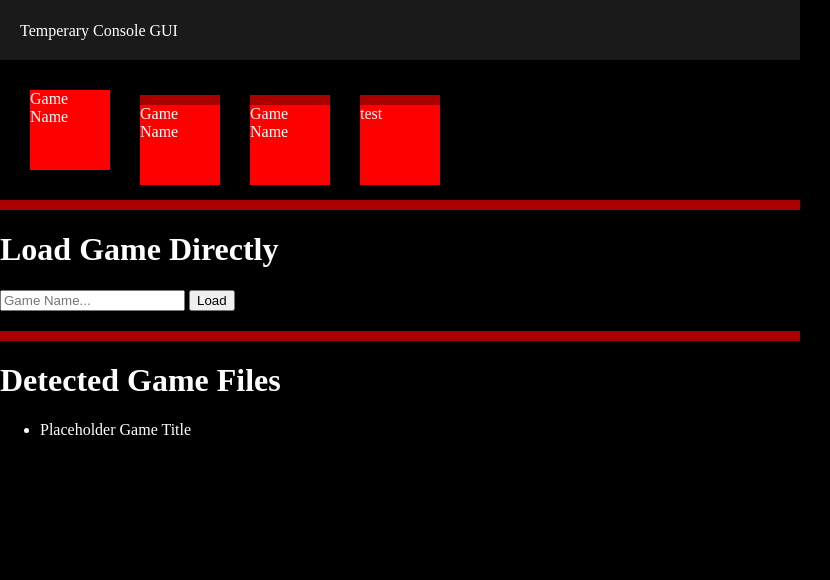
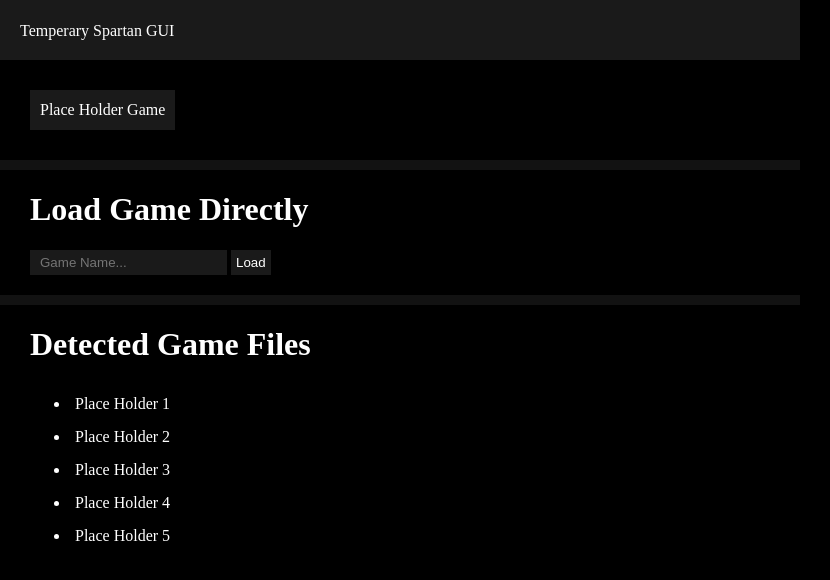
Before and after one commit to Itz-Electro/Spartan-Console, an Electron app: page src/index.html in a window 800 px wide. Shown: the whole page, 830 px wide, since content can reach past the window. Drawn offline with Linux system fonts and the light colour scheme; a web font is replaced by a local one.

Commit message:
ui update

```diff
--- a/src/gui.js
+++ b/src/gui.js
@@ -1,16 +1,37 @@
+const recentGames = document.getElementById('recent-plays')
+const loadButton = document.getElementById('loadButton')
+const gamelist = document.getElementById('game-list-content')
 
 
 
-addRecentGame('test')
+addRecentGame('Place Holder Game')
+function addRecentGame(title) {
 
-
-function addRecentGame(title) {
-    const recentGames = document.getElementById('recent-plays')
     let game = document.createElement('div')
     game.classList.add('recent-game')
     game.append(
         document.createTextNode(title)
     )
-    console.log(game)
     recentGames.append(game)
 }
+
+detectGames()
+function addGame(title) {
+    let game = document.createElement('li')
+    let buttonElement = '<button type="button" class="delete-game">Delete</button>'
+    game.innerHTML = title
+    //game.innerHTML += buttonElement
+    game.classList.add('game-item')
+    gamelist.append(game)
+
+    return
+    const deleteButton = game.querySelector('.delete-game');
+    game.addEventListener('click', event => {
+        gamelist.removeChild(game);
+    });
+}
+function detectGames() {
+    for (var i=0; i<5; i++) {
+        addGame(`Place Holder ${i+1}`)
+    }
+}
--- a/src/index.html
+++ b/src/index.html
@@ -9,30 +9,19 @@
 </head>
 <body>
     <header>
-        <div>Temperary Console GUI</div>
+        <div>Temperary Spartan GUI</div>
     </header>
     <main>
         <div id="recent-plays">
-            <div class="recent-game">
-                Game Name
-            </div>
-            <div class="recent-game">
-                Game Name
-            </div>
-            <div class="recent-game">
-                Game Name
-            </div>
-
         </div>
-        <div>
+        <div id="load-direct">
             <h1>Load Game Directly</h1>
-            <input type="text" placeholder="Game Name...">
-            <button>Load</button>
+            <input type="text" placeholder="Game Name..." id="directInput">
+            <button id="loadButton">Load</button>
         </div>
-        <div>
+        <div id="game-list">
             <h1>Detected Game Files</h1>
-            <ul>
-                <li>Placeholder Game Title</li>
+            <ul id="game-list-content">
             </ul>
         </div>
     </main>
--- a/src/style.css
+++ b/src/style.css
@@ -1,17 +1,23 @@
 @font-face {
     font-family: mplus1pbold;
     src: url('./Fonts/mplus1pbold.ttf');
+}
+
+:root {
+    --lighter: rgba(255, 255, 255, 0.1);
 }
 
 body {
     background-color: black;
     color: white;
     margin: 0;
-    font-family: 'mplus1pbold'
+    font-family: 'mplus1pbold';
+    display: flex;
+    flex-direction: column;
 }
 
 header {
-    background-color: rgba(255, 255, 255, 0.1);
+    background-color: var(--lighter);
     height: 60px;
     width: 100%;
     display: flex;
@@ -29,16 +35,20 @@ main {
     height: calc(100% - 60px);
 }
 
-main div:not(:first-child) {
+#load-direct, #game-list {
+    box-sizing: border-box;
+    padding-left: 30px;
+    padding-right: 30px;
     border: 0px;
     border-top: 10px;
-    border-color: red;
+    border-color: var(--lighter);
     border-style: inset;
     margin-top: 20px;
 }
 
 #recent-plays {
-    height: 100px;
+    box-sizing: border-box;
+    height: 60px;
     width: 100%;
     display: flex;
     justify-content: left;
@@ -48,9 +58,49 @@ main div:not(:first-child) {
 }
 
 .recent-game {
+    height: 40px;
+    line-height: 20px;
+    background-color: var(--lighter);
+    margin-right: 30px;
+    box-sizing: border-box;
+    padding: 10px;
+    cursor: pointer;
+}
+
+#directInput {
+    background-color: var(--lighter);
+    color: white;
     border-style: none;
-    height: 80%;
-    aspect-ratio: 1;
-    background-color: red;
-    margin-right: 30px;
+    height: 25px;
+    padding-left: 10px;
+    padding-right: 10px;
 }
+
+#game-list-content {
+    display: flex;
+    flex-direction: column;
+    padding-right: 30px;
+}
+
+.game-item {
+    margin-top: 5px;
+    padding: 5px;
+}
+
+.game-item:hover {
+    background-color: var(--lighter);
+}
+
+#loadButton, .delete-game {
+    border-style: none;
+    background-color: var(--lighter);
+    color: white;
+    cursor: pointer;
+    padding: 5px;
+    width: fit-content;
+}
+
+.delete-game {
+    margin-left: 80%;
+    height: 100%;
+}
```
Also changed, not shown: temp.html (added, +99 -0 lines).
